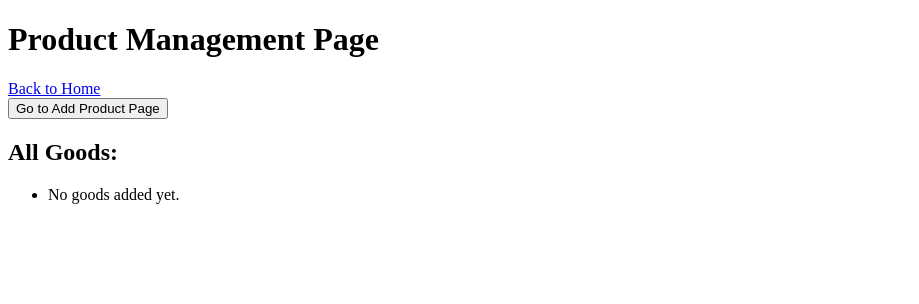
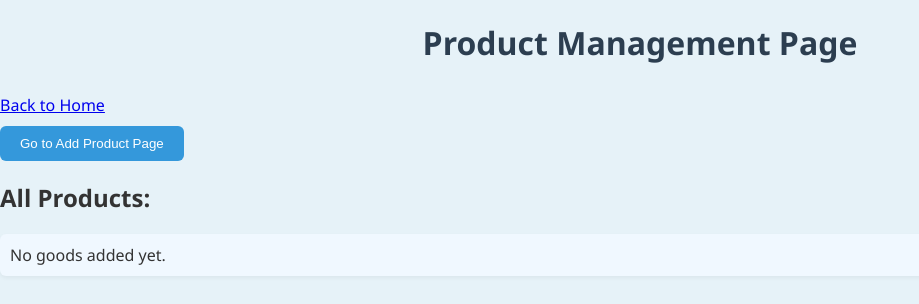
Before and after one commit to beyu9918/group_project_ecocampus, a Node server app: page /product in a window 1280 px wide. Shown: the top 304 px of the page, without its empty margins (0-919 px from the left). Run offline with Node 20, Linux system fonts and the light colour scheme.

Commit message:
css update

```diff
--- a/public/stylesheets/style.css
+++ b/public/stylesheets/style.css
@@ -1,34 +1,61 @@
-
-
 
 
 body {
   font-family: 'Segoe UI', sans-serif;
-  margin: 40px;
-  background-color: #f8f9fa;
+  margin: 0;
+  background-color: #e6f2f8;
   color: #333;
 }
 
 h1 {
   color: #2c3e50;
+  text-align: center;
+  margin-bottom: 30px;
+}
+
+section {
+  margin-bottom: 30px;
+}
+
+ul {
+  list-style-type: none;
+  padding: 0;
+}
+
+li {
+  background-color: #f0f8ff;
+  padding: 10px;
+  margin-bottom: 8px;
+  border-radius: 6px;
+  box-shadow: 0 2px 4px rgba(0,0,0,0.05);
+}
+
+input {
+  padding: 8px;
+  margin: 8px 0;
+  border: 1px solid #ccc;
+  border-radius: 6px;
+  width: 100%;
+  box-sizing: border-box;
 }
 
 button {
   background-color: #3498db;
   color: white;
-  padding: 8px 16px;
+  padding: 10px 20px;
   border: none;
   border-radius: 6px;
   cursor: pointer;
+  transition: background-color 0.3s ease, transform 0.2s ease;
+  margin-top: 10px;
 }
 
 button:hover {
   background-color: #2980b9;
+  transform: translateY(-2px);
 }
 
-input {
-  padding: 6px;
-  margin: 5px 0;
-  border: 1px solid #ccc;
-  border-radius: 4px;
+button:disabled {
+  background-color: #95a5a6;
+  cursor: not-allowed;
 }
--- a/views/product.ejs
+++ b/views/product.ejs
@@ -2,6 +2,7 @@
 <html>
 <head>
   <title><%= title %></title>
+  <link rel="stylesheet" href="/stylesheets/style.css">
 </head>
 <body>
   <h1>Product Management Page</h1>
@@ -14,7 +15,7 @@
     <button type="submit">Go to Add Product Page</button>
   </form>
 
-  <h2>All Goods:</h2>
+  <h2>All Products:</h2>
   <ul>
     <% if (goods && goods.length > 0) { %>
       <% goods.forEach(g => { %>
```
Also changed, not shown: routes/home.js (+10 -0 lines).
